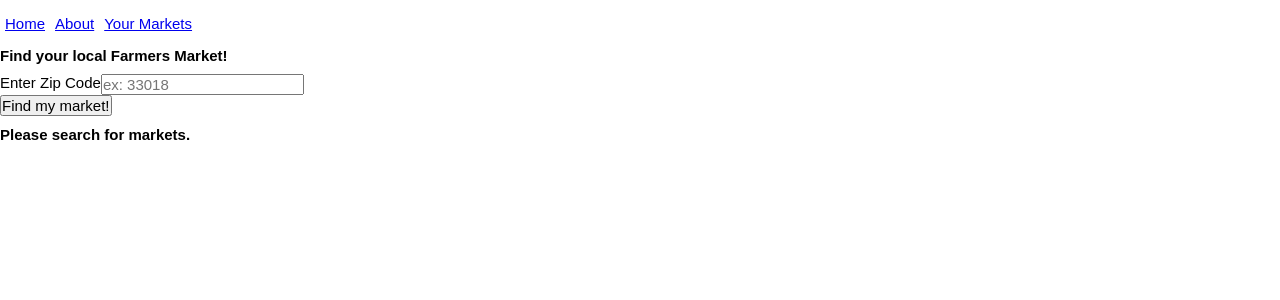
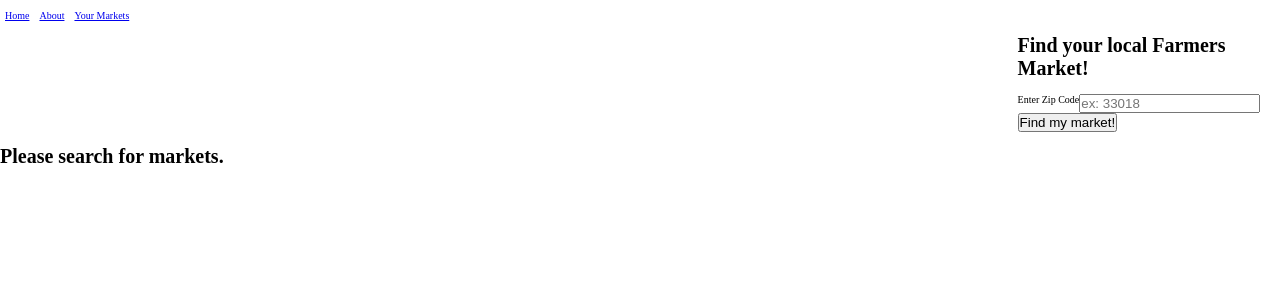
Before and after one commit to freimanmarc/Farmers-Market, a React (Create React App) app in the folder client/: page /Markets in a window 1280 px wide. Shown: the top 300 px of the page. Built offline with nearby package versions, Linux system fonts and the light colour scheme.

Commit message:
Update fonts

```diff
--- a/client/public/index.html
+++ b/client/public/index.html
@@ -10,6 +10,7 @@
     -->
     <link rel="manifest" href="%PUBLIC_URL%/manifest.json">
     <link rel="shortcut icon" href="%PUBLIC_URL%/favicon.ico">
+    <link href="https://fonts.googleapis.com/css?family=Montserrat" rel="stylesheet">
     <!--
       Notice the use of %PUBLIC_URL% in the tags above.
       It will be replaced with the URL of the `public` folder during the build.
--- a/client/src/Style.css
+++ b/client/src/Style.css
@@ -1,4 +1,4 @@
-@import url('https://fonts.googleapis.com/css?family=Raleway:300,400,500,600,700');
+
 html{
  font-size: 62.5%;
 }
@@ -8,8 +8,6 @@ html{
  padding: 0;
  box-sizing: border-box;
  vertical-align: top;
- font-size: 1.5rem;
- font-family: sans-serif;
 }
 #HeaderId li{
  font-size: 1rem;
@@ -49,6 +47,8 @@ html{
 #AboutPage{
  background-color: lightgreen;
  text-align: center;
+ font-family: 'Montserrat', sans-serif;
+ font-size: 2rem;
 }
 
 #HeaderAbout{
@@ -64,3 +64,12 @@ html{
  height: 20%;
 
 }
+#Markets {
+  border: solid;
+  margin-left: auto;
+  margin-right: auto;
+  background-color: lightgray;
+}
+#Bar{
+  margin-left: 80%;
+}
--- a/client/src/components/About.js
+++ b/client/src/components/About.js
@@ -6,7 +6,7 @@ class About extends React.Component{
      <div id="AboutPage">
        <div>
      <h1 id="HeaderAbout">About Us</h1>
-     <p>'Contrary to popular belief, Lorem Ipsum is not simply random text. It has roots in a piece of classical Latin literature from 45 BC, making it over 2000 years old. Richard McClintock, a Latin professor at Hampden-Sydney College in Virginia, looked up one of the more obscure Latin words, consectetur, from a Lorem Ipsum passage, and going through the cites of the word in classical literature, discovered the undoubtable source. Lorem Ipsum comes from sections 1.10.32 and 1.10.33 of "de Finibus Bonorum et Malorum" (The Extremes of Good and Evil) by Cicero, written in 45 BC. This book is a treatise on the theory of ethics, very popular during the Renaissance. The first line of Lorem Ipsum, "Lorem ipsum dolor sit amet..", comes from a line in section 1.10.32.'</p>
+     <p>MyLocalMarket came to be as a realization that local farmers are misrepresented and under marketed, causing the community to shop at chain markets instead of supporting their local farmers and boosting the local economy.</p>
      </div>
      <div id="AboutMainContent">
        <h2 className="AboutMembers">Manuela Cardenas
@@ -21,8 +21,7 @@ class About extends React.Component{
        <h2 className="AboutMembers">Robert Garcia
        </h2>
          <img className="Photos" src={process.env.PUBLIC_URL + "/GarciaRobert.jpg"}/>
-         <p>Robert is a former retail manager who understands the need for good cutomer/supplier relationships,
-         he is currently a web devoloper and founding member of Farm Baket.</p>
+         <p>Robert is a former retail manager who understands the need for good cutomer/supplier relationships</p>
      </div>
      <div id="MisVis">
        <div>
--- a/client/src/components/Home.js
+++ b/client/src/components/Home.js
@@ -4,7 +4,7 @@ class Home extends React.Component{
     return(
       <div id="HomePage">
       <div>
-        <h1 id="HeaderOne">Farm Basket: Shop fresh, shop local</h1>
+        <h1 id="HeaderOne">My Local Market: Local is fresh</h1>
         </div>
         <div>
           <img id="HomeImage" src={process.env.PUBLIC_URL + "/thankfarmer.jpg"}/>
--- a/client/src/components/Market.js
+++ b/client/src/components/Market.js
@@ -4,7 +4,7 @@ export default class Market extends React.Component{
 
   render(){
     return(
-      <div>
+      <div id="Markets">
         <ul>
           <li> Name: {this.props.market.myMarketName}</li>
           <li> Address: {this.props.market.Address}</li>
--- a/client/src/components/MarketForm.js
+++ b/client/src/components/MarketForm.js
@@ -28,7 +28,7 @@ class MarketForm extends React.Component {
              <Link to = '/Markets'>Your Markets</Link>
            </li>
            </ul>
-
+           <div id="Bar">
            <form action="" className="farmer-market-form" onSubmit={this.handleSubmit}>
            <h1 className="form-title">Find your local Farmers Market!</h1>
           <div>
@@ -39,6 +39,7 @@ class MarketForm extends React.Component {
              <input type="submit" value="Find my market!" />
            </footer>
            </form>
+           </div>
         </div>
        );
    }
```
